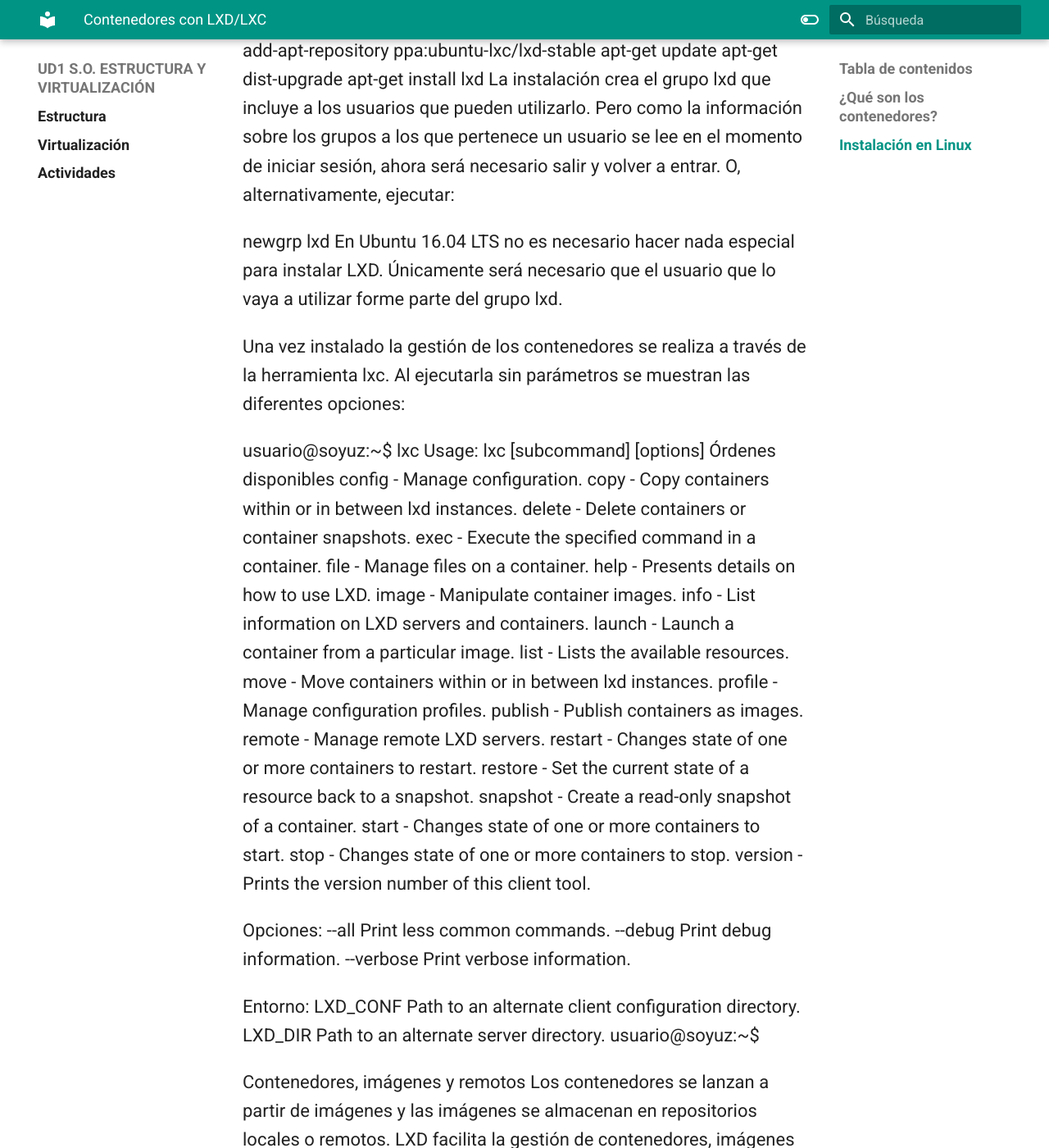
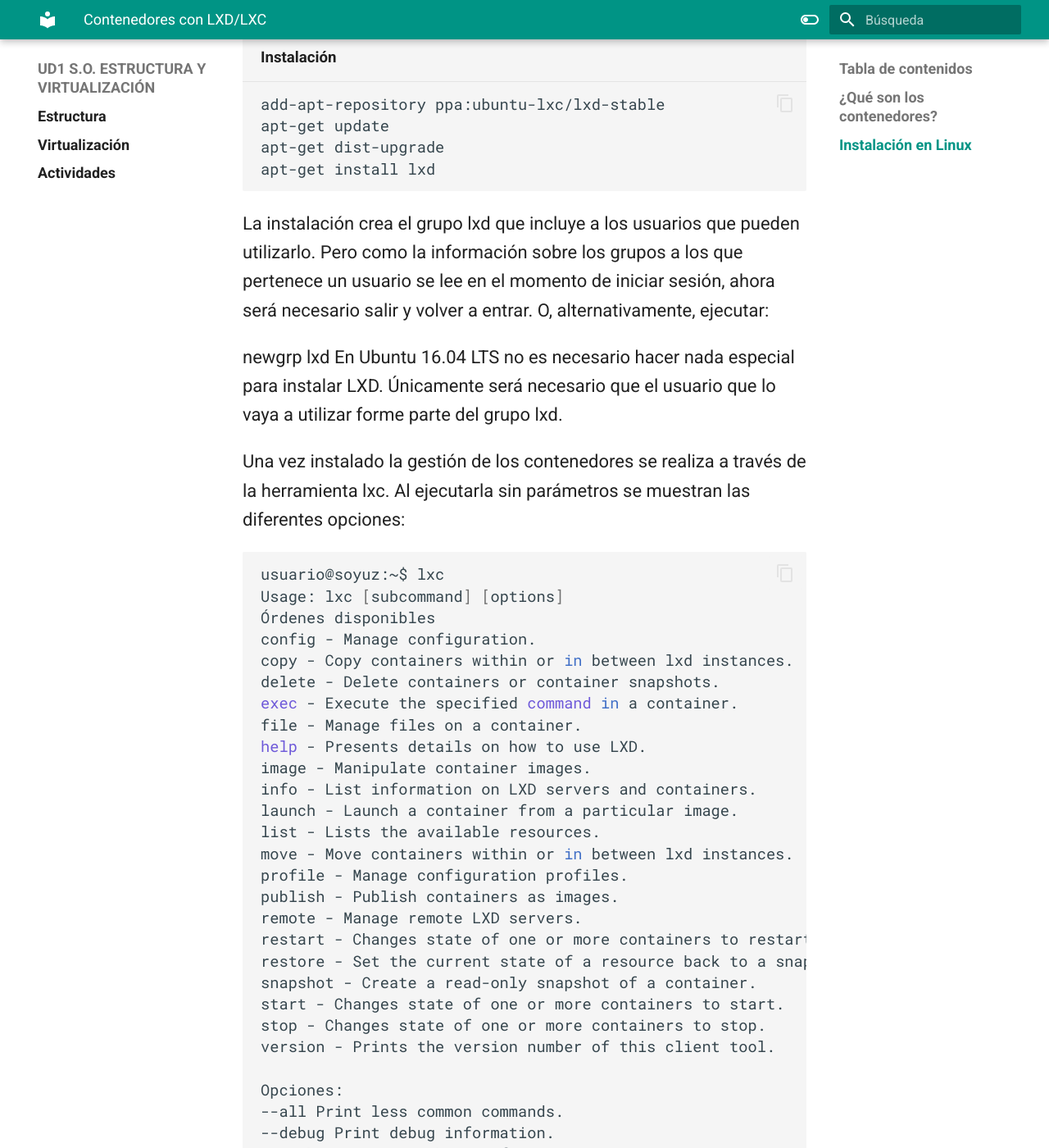
Before and after one commit to jmarlu/ISO, an MkDocs documentation site: the page built from docs/lxd.md, in a window 1280 px wide and 1400 px high, scrolled down 2761 px. Shown: the whole window at 82% size. Built offline with MkDocs 1.6.1 and Material for MkDocs 9.7.7, drawn with Linux system fonts in a browser that asks for light colours; some of the changed text lies outside the part shown.

Commit message:
utilización  de marcas de código

````diff
--- a/docs/lxd.md
+++ b/docs/lxd.md
@@ -26,10 +26,13 @@
 
 La instalación en LXD en Ubuntu 14.04 LTS se realiza con los siguientes comandos:
 
+```bash title="Instalación"
 add-apt-repository ppa:ubuntu-lxc/lxd-stable
 apt-get update
 apt-get dist-upgrade
 apt-get install lxd
+```
+
 La instalación crea el grupo lxd que incluye a los usuarios que pueden utilizarlo. Pero como la información sobre los grupos a los que pertenece un usuario se lee en el momento de iniciar sesión, ahora será necesario salir y volver a entrar. O, alternativamente, ejecutar:
 
 newgrp lxd
@@ -37,6 +40,7 @@
 
 Una vez instalado la gestión de los contenedores se realiza a través de la herramienta lxc. Al ejecutarla sin parámetros se muestran las diferentes opciones:
 
+```bash
 usuario@soyuz:~$ lxc
 Usage: lxc [subcommand] [options]
 Órdenes disponibles
@@ -70,6 +74,7 @@
 LXD_CONF Path to an alternate client configuration directory.
 LXD_DIR Path to an alternate server directory.
 usuario@soyuz:~$
+```
 
 Contenedores, imágenes y remotos
 Los contenedores se lanzan a partir de imágenes y las imágenes se almacenan en repositorios locales o remotos. LXD facilita la gestión de contenedores, imágenes y remotos (repositorios de imágenes). De hecho, gracias a que la mayoría de operaciones son automáticas es posible lanzar un contenedor desde el primer momento (lo que descargará de manera automática la imagen necesaria).
--- a/mkdocs.yml
+++ b/mkdocs.yml
@@ -18,7 +18,7 @@
     - search.suggest
     - search.highlight
     - content.tabs.link
-    - content.code.annotation
+    - content.code.annotate
     - content.code.copy
   language: es
   palette:
````
